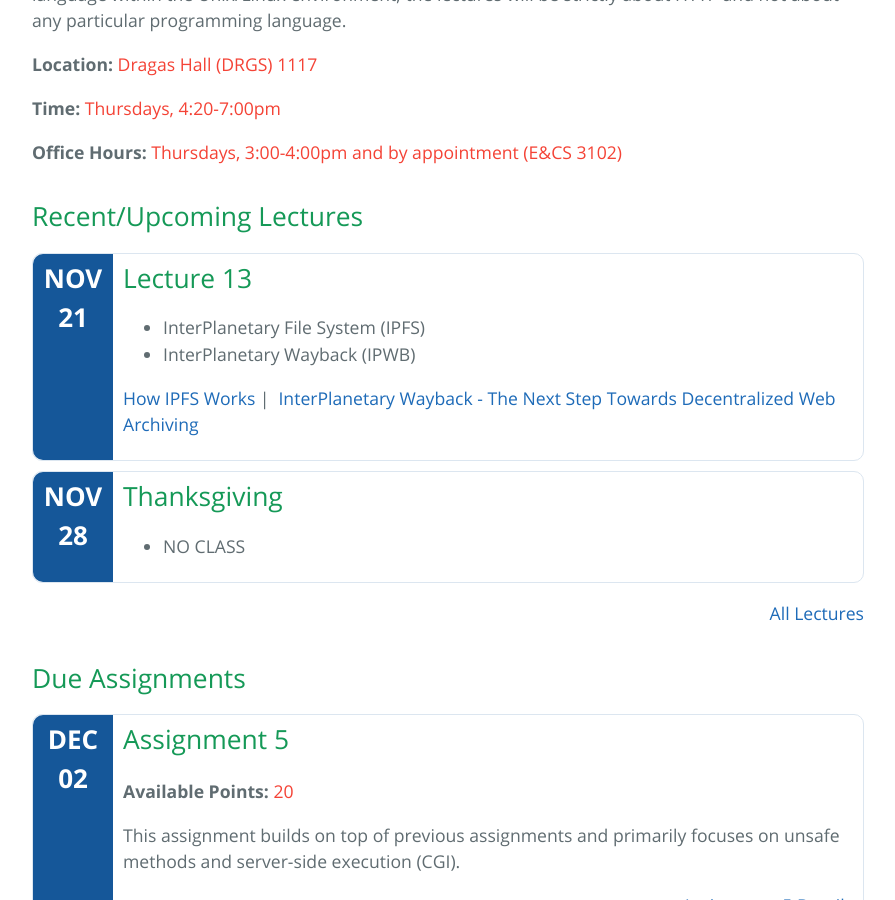
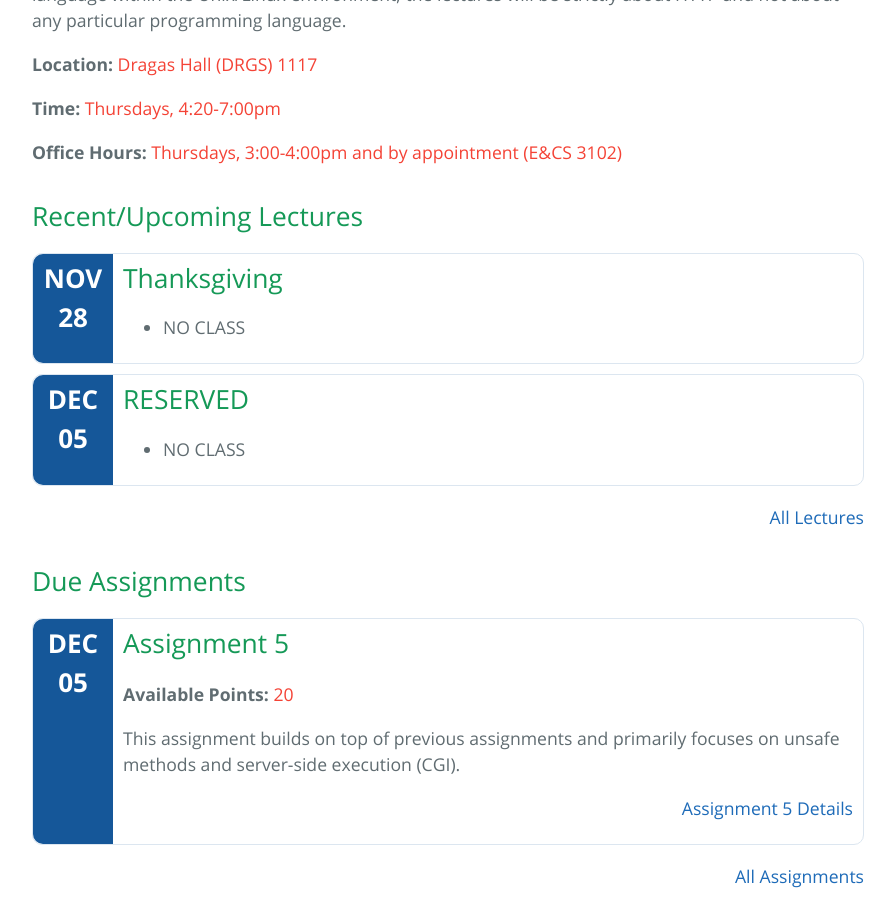
Before and after one commit to cs531-f19/cs531-f19.github.io, a Jekyll site: the page built from index.md, in a window 1280 px wide and 900 px high, scrolled down 662 px. Shown: the whole window, without its empty margins (192-1087 px from the left). Built offline with Jekyll 4.4.1, drawn with Linux system fonts in a browser that asks for light colours; the repository's description, which GitHub fills in, is left out.

Commit message:
Extend Assignment 5 deadline

```diff
--- a/_data/assignments.yml
+++ b/_data/assignments.yml
@@ -59,6 +59,6 @@
   points: 20
 - title: Assignment 5
   description: This assignment builds on top of previous assignments and primarily focuses on unsafe methods and server-side execution (CGI).
-  date: 2019-12-02
+  date: 2019-12-05
   points: 20
   featured: true
--- a/_data/lectures.yml
+++ b/_data/lectures.yml
@@ -186,7 +186,6 @@
       href: https://www.slideshare.net/ibnesayeed/supporting-web-archiving-via-web-packaging
 - title: Lecture 13
   date: 2019-11-21
-  featured: true
   topics:
     - InterPlanetary File System (IPFS)
     - InterPlanetary Wayback (IPWB)
@@ -202,6 +201,7 @@
     - NO CLASS
 - title: RESERVED
   date: 2019-12-05
+  featured: true
   topics:
     - NO CLASS
 - title: Exam Week
```
